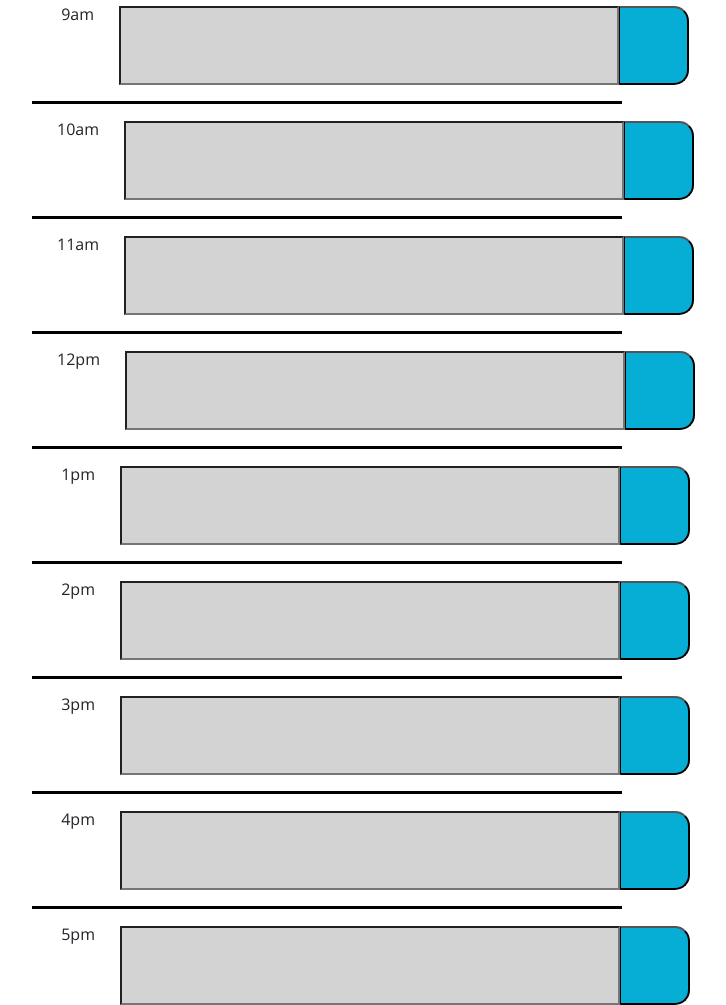
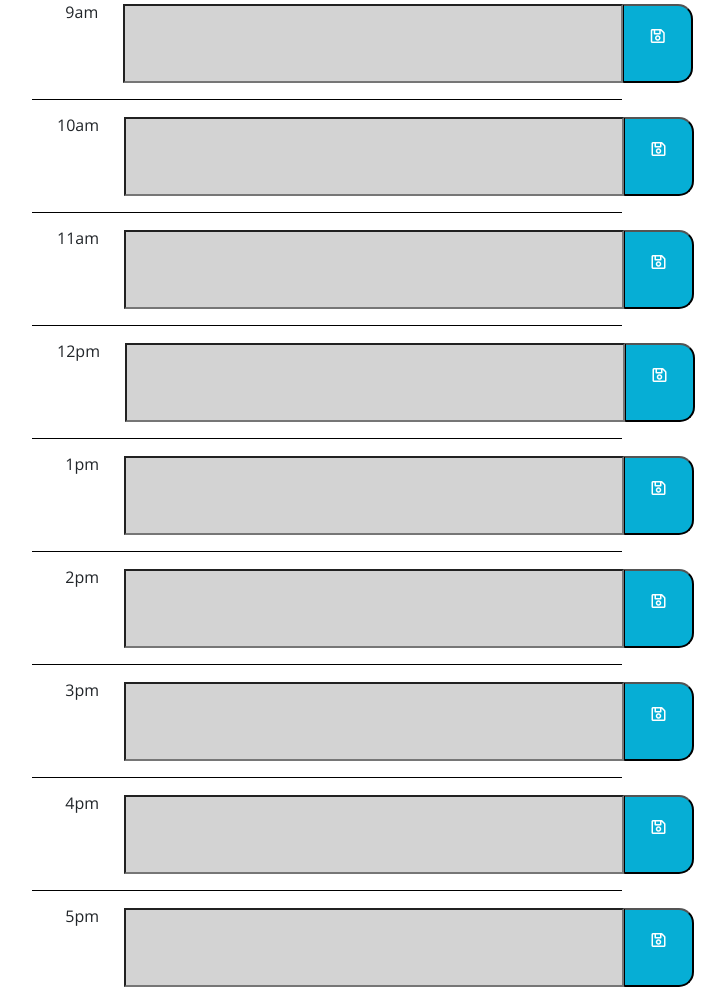
Before and after one commit to sjmanley/DailyPlanner, a plain HTML site: page index.html in a window 1280 px wide. Shown: the part 366-1371 px from the top of the page, without its empty margins (289-1015 px from the left). Drawn offline with nearby package versions, Linux system fonts and the light colour scheme.

Commit message:
Add files via upload

```diff
--- a/index.html
+++ b/index.html
@@ -24,49 +24,49 @@
     <div class="time-block">
       <!-- Timeblocks go here -->
       <hr>
-      <div class="row hours row-1"> 9am
+      <div class="row hours row-1">  9am
         <input type="text" name="nine" id="nineAm" class="description" value="">
-        <input type="button" class="saveBtn">
+        <button type="button" class="saveBtn"><i class="far fa-save"></i>
       </div>
       <hr>
       <div class="row hours row-1">10am
         <input type="text" name="ten" id="tenAm" class="description" value="">
-        <input type="button" class="saveBtn">
+        <button type="button" class="saveBtn"><i class="far fa-save"></i>
       </div>
       <hr>
       <div class="row hours row-1">11am
         <input type="text" name="eleven" id="eleven" class="description" value="">
-        <input type="button" class="saveBtn">
+        <button type="button" class="saveBtn"><i class="far fa-save"></i>
       </div>
       <hr>
       <div class="row hours row-1">12pm
         <input type="text" name="noon" id="noon" class="description" value="">
-        <input type="button" class="saveBtn">
+        <button type="button" class="saveBtn"><i class="far fa-save"></i>
       </div>
       <hr>
-      <div class="row hours row-1"> 1pm
+      <div class="row hours row-1">  1pm
         <input type="text" name="one" id="onePm" class="description" value="">
-        <input type="button" class="saveBtn">
+        <button type="button" class="saveBtn"><i class="far fa-save"></i>
       </div>
       <hr>
-      <div class="row hours row-1"> 2pm
+      <div class="row hours row-1">  2pm
         <input type="text" name="two" id="twoPm" class="description" value="">
-        <input type="button" class="saveBtn">
+        <button type="button" class="saveBtn"><i class="far fa-save"></i>
       </div>
       <hr>
-      <div class="row hours row-1"> 3pm
+      <div class="row hours row-1">  3pm
         <input type="text" name="three" id="threePm" class="description" value="">
-        <input type="button" class="saveBtn">
+        <button type="button" class="saveBtn"><i class="far fa-save"></i>
       </div>
       <hr>
-      <div class="row hours row-1"> 4pm
+      <div class="row hours row-1">  4pm
         <input type="text" name="four" id="fourPm" class="description" value="">
-        <input type="button" class="saveBtn">
+        <button type="button" class="saveBtn"><i class="far fa-save"></i>
       </div>
       <hr>
-      <div class="row hours row-1"> 5pm
+      <div class="row hours row-1">  5pm
         <input type="text" name="five" id="fivePm" class="description" value="">
-        <input type="button" class="saveBtn">
+        <button type="button" class="saveBtn"><i class="far fa-save"></i>
       </div>
     </div>
   </div>
--- a/style.css
+++ b/style.css
@@ -110,7 +110,7 @@ hr {
   width: 590px;
   margin-left: -40px;
   margin-right: 50px;
-  height: 2px;
+  height: .75 px;
   background-color:black;
 -webkit-margin-collapse: discard;
 
```
